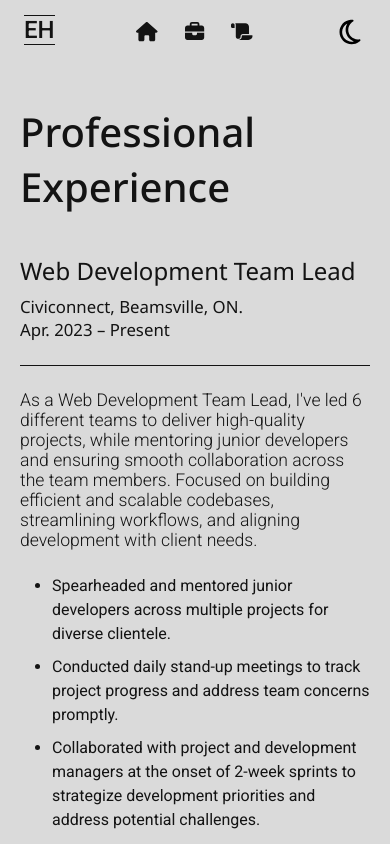
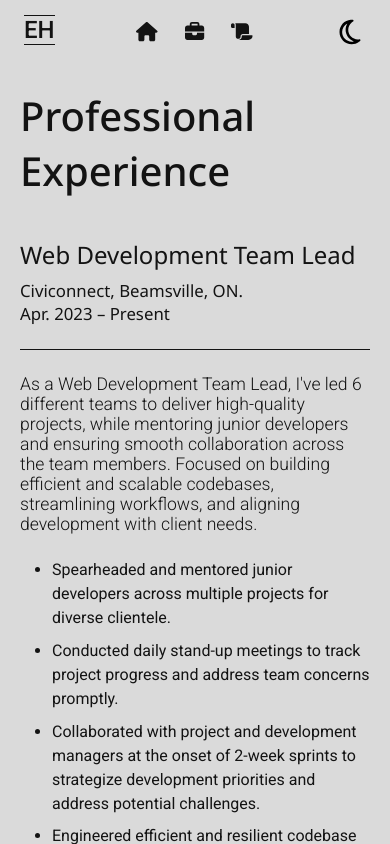
Before and after one commit to EHansen94/portfolio, a Next.js app: page /experience in a window 390 px wide. Shown: the top 844 px of the page. Built offline with nearby package versions, Linux system fonts and the light colour scheme.

Commit message:
projects/exp cleanup for mobile

```diff
--- a/src/styles/pages/experience.module.css
+++ b/src/styles/pages/experience.module.css
@@ -43,9 +43,16 @@
 	font-weight: 400px;
 }
 
+@media only screen and (max-width: 856px) {
+	.experience-container {
+		margin: 3rem auto 2.5rem auto;
+		padding-top: 2.5rem;
+	}
+}
+
 @media only screen and (max-width: 512px) {
 	.experience-container {
-		margin: 6.5rem auto 2rem auto;
+		padding-top: 40px;
 	}
 
 	.job-date {
--- a/src/styles/pages/projects.module.css
+++ b/src/styles/pages/projects.module.css
@@ -24,7 +24,7 @@
 @media screen and (max-width: 856px) {
 	.projects-page {
 		padding: 2.5rem;
-		margin: 4.5rem auto 2.5rem auto;
+		margin: 3rem auto 2.5rem auto;
 	}
 
 	.projects {
```
